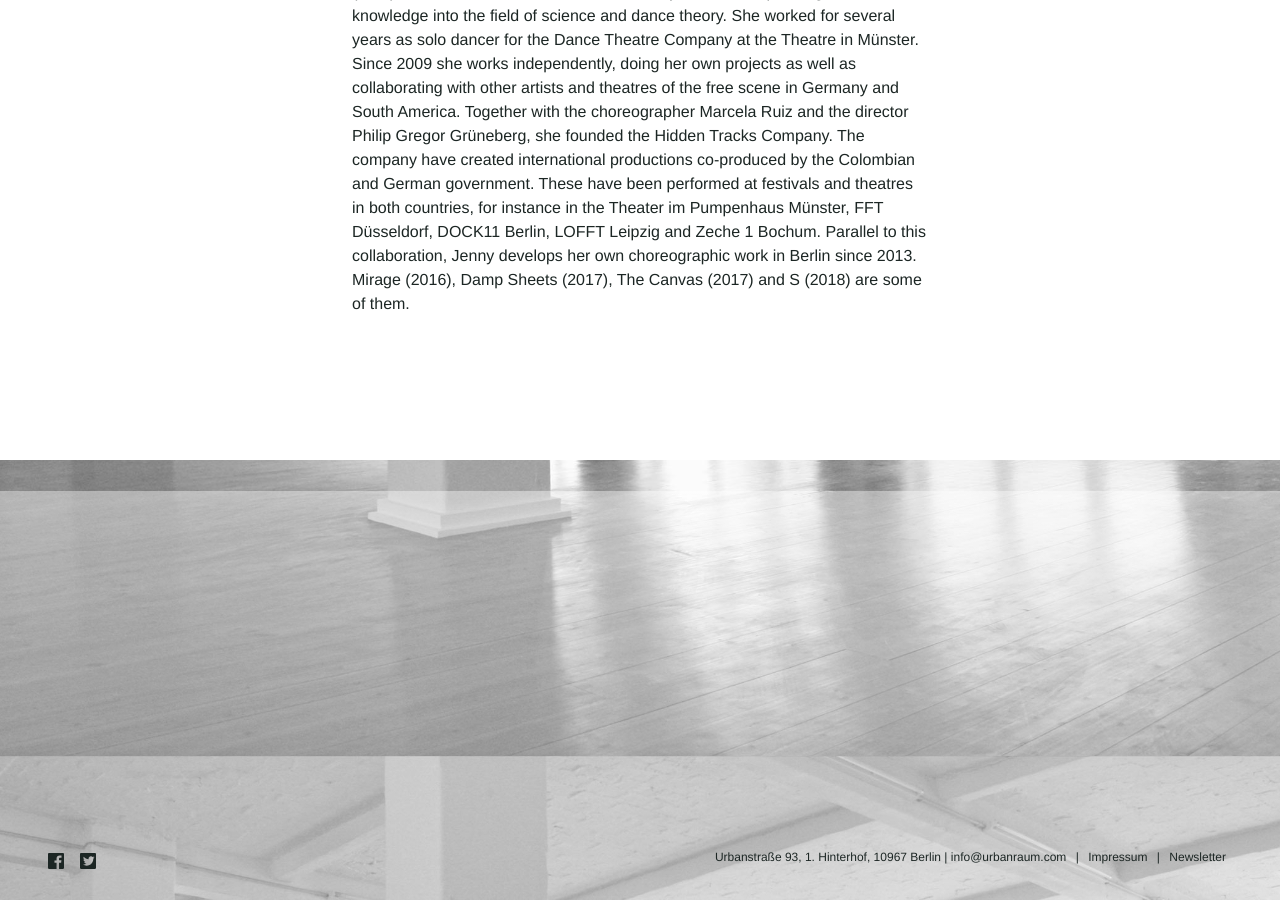
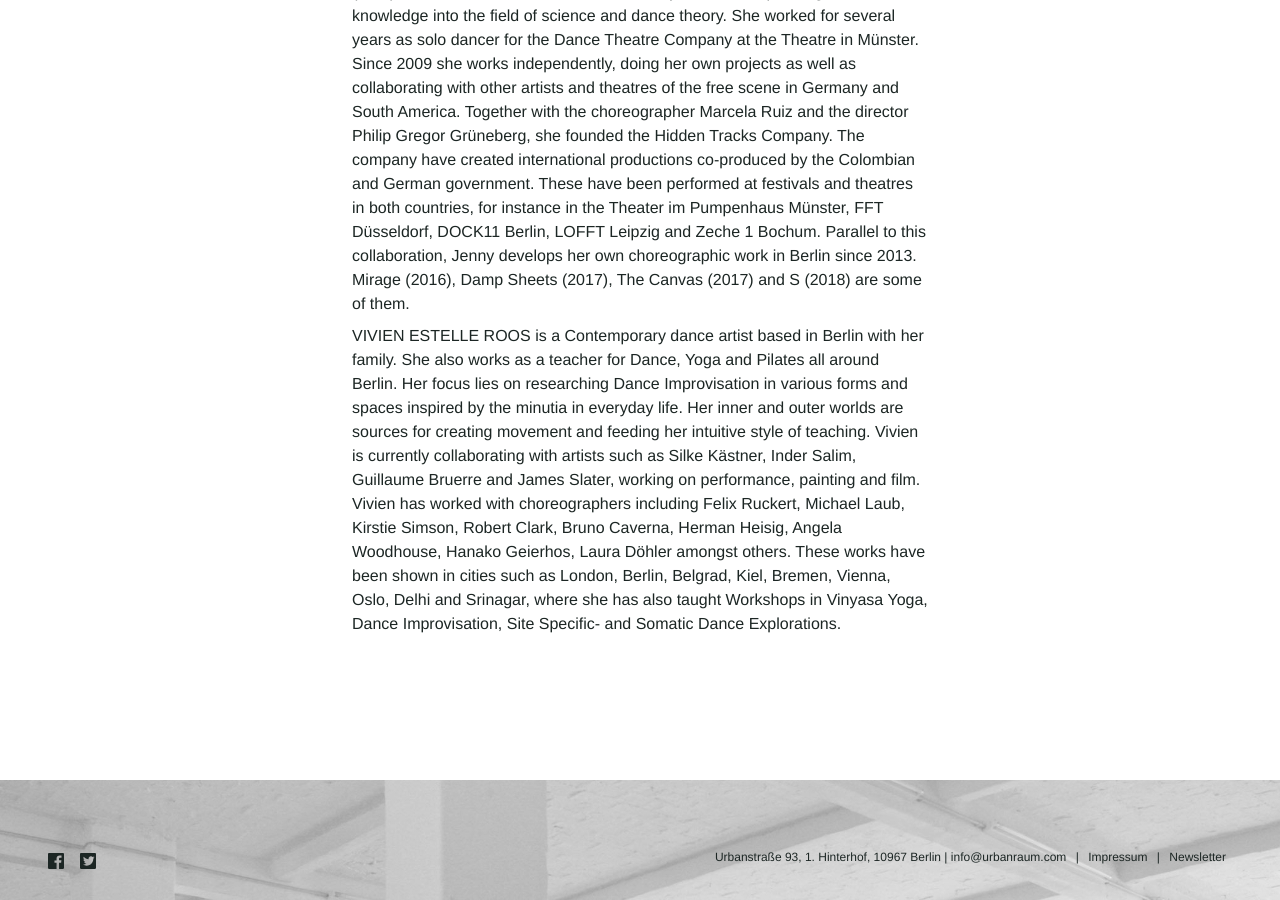
Before and after one commit to Kriesse/urbanraum, a Jekyll site: the page built from _events/2018-09-23-schwer-abschied-nehmen.md, in a window 1280 px wide and 900 px high, scrolled down 2209 px. Built offline with Jekyll 4.4.1, drawn with Linux system fonts in a browser that asks for light colours; nearby versions of some CDN libraries.

Commit message:
Update 2018-09-23-schwer-abschied-nehmen.md

```diff
--- a/_events/2018-09-23-schwer-abschied-nehmen.md
+++ b/_events/2018-09-23-schwer-abschied-nehmen.md
@@ -49,6 +49,8 @@ description_en: |
   Together with the choreographer Marcela Ruiz and the director Philip Gregor Grüneberg, she founded the Hidden Tracks Company.
   The company have created international productions co-produced by the Colombian and German government. These have been performed at festivals and theatres in both countries, for instance in the Theater im Pumpenhaus Münster, FFT Düsseldorf, DOCK11 Berlin, LOFFT Leipzig and Zeche 1 Bochum. Parallel to this collaboration, Jenny develops her own choreographic work in Berlin since 2013. Mirage (2016), Damp Sheets (2017), The Canvas (2017) and S (2018) are some of them.
 
+    VIVIEN ESTELLE ROOS is a Contemporary dance artist based in Berlin with her family. She also works as a teacher for Dance, Yoga and Pilates all around Berlin. Her focus lies on researching Dance Improvisation in various forms and spaces inspired by the minutia in everyday life. Her inner and outer worlds are sources for creating movement and feeding her intuitive style of teaching. Vivien is currently collaborating with artists such as Silke Kästner, Inder Salim, Guillaume Bruerre and James Slater, working on performance, painting and film. Vivien has worked with choreographers including Felix Ruckert, Michael Laub, Kirstie Simson, Robert Clark, Bruno Caverna, Herman Heisig, Angela Woodhouse, Hanako Geierhos, Laura Döhler amongst others. These works have been shown in cities such as London, Berlin, Belgrad, Kiel, Bremen, Vienna, Oslo, Delhi and Srinagar, where she has also taught Workshops in Vinyasa Yoga, Dance Improvisation, Site Specific- and Somatic Dance Explorations.
+
 
 
 
```
